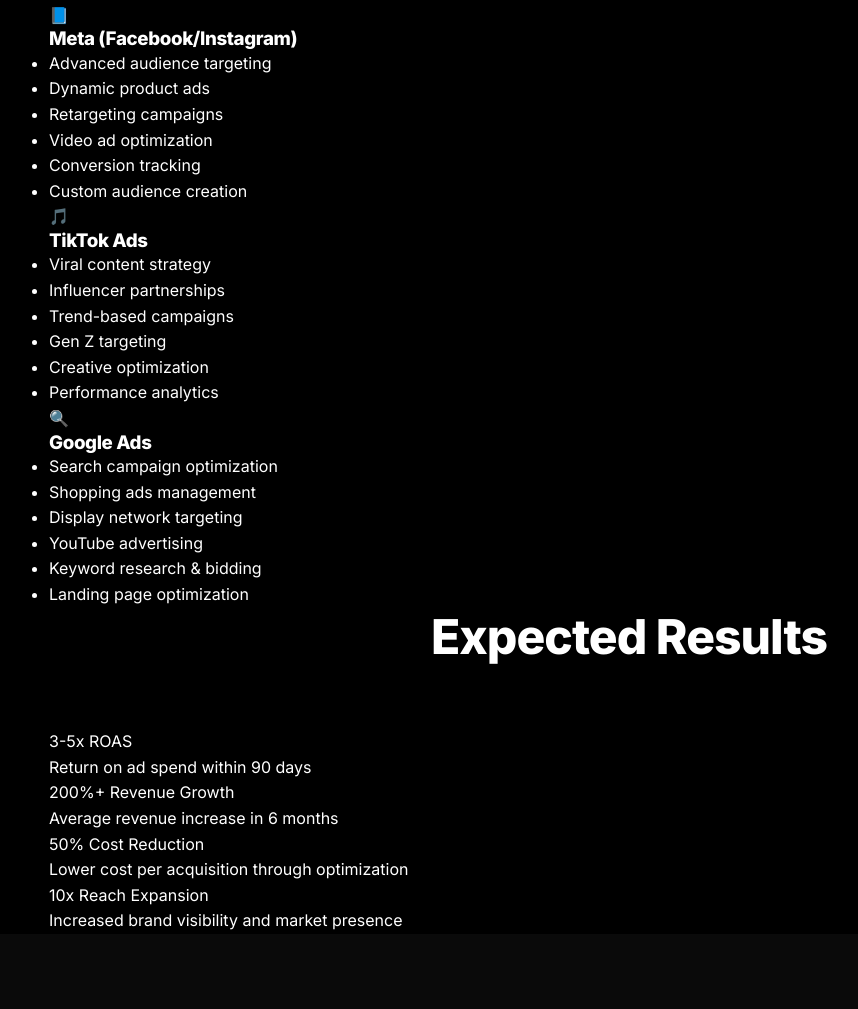
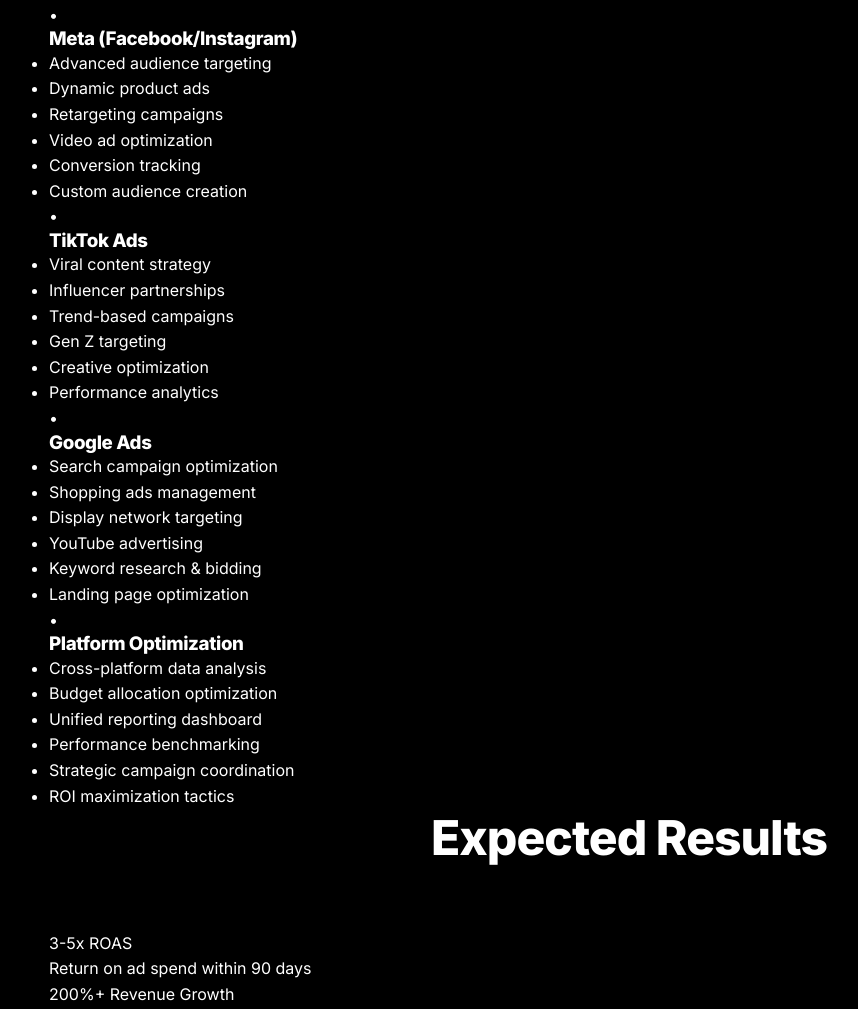
Before and after one commit to vantascaling/Vanta-Scaling-Website, a website: page public/plan-performance.html in a window 1280 px wide. Shown: the part 2310-3319 px from the top of the page, without its empty margins (11-869 px from the left). Drawn offline with Linux system fonts and the light colour scheme.

Commit message:
Update plan-performance.html

```diff
--- a/public/plan-performance.html
+++ b/public/plan-performance.html
@@ -157,7 +157,7 @@
             <div class="platform-grid">
                 <div class="platform-card">
                     <div class="platform-header">
-                        <div class="platform-icon">📘</div>
+                        <div class="platform-icon">•</div>
                         <h3>Meta (Facebook/Instagram)</h3>
                     </div>
                     <div class="platform-features">
@@ -173,7 +173,7 @@
                 </div>
                 <div class="platform-card">
                     <div class="platform-header">
-                        <div class="platform-icon">🎵</div>
+                        <div class="platform-icon">•</div>
                         <h3>TikTok Ads</h3>
                     </div>
                     <div class="platform-features">
@@ -189,7 +189,7 @@
                 </div>
                 <div class="platform-card">
                     <div class="platform-header">
-                        <div class="platform-icon">🔍</div>
+                        <div class="platform-icon">•</div>
                         <h3>Google Ads</h3>
                     </div>
                     <div class="platform-features">
@@ -200,6 +200,22 @@
                             <li>YouTube advertising</li>
                             <li>Keyword research & bidding</li>
                             <li>Landing page optimization</li>
+                        </ul>
+                    </div>
+                </div>
+                <div class="platform-card">
+                    <div class="platform-header">
+                        <div class="platform-icon">•</div>
+                        <h3>Platform Optimization</h3>
+                    </div>
+                    <div class="platform-features">
+                        <ul>
+                            <li>Cross-platform data analysis</li>
+                            <li>Budget allocation optimization</li>
+                            <li>Unified reporting dashboard</li>
+                            <li>Performance benchmarking</li>
+                            <li>Strategic campaign coordination</li>
+                            <li>ROI maximization tactics</li>
                         </ul>
                     </div>
                 </div>
```
